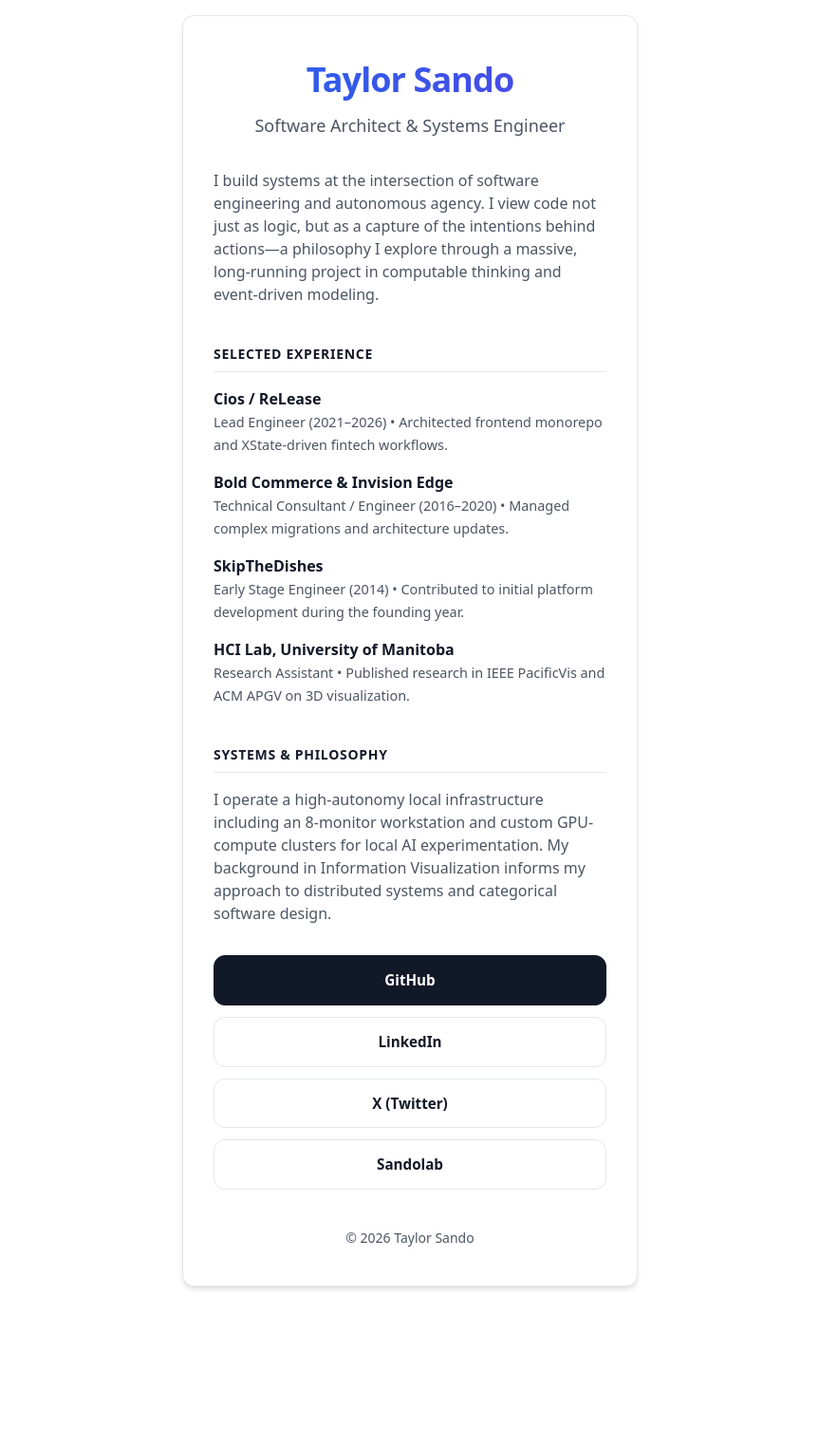
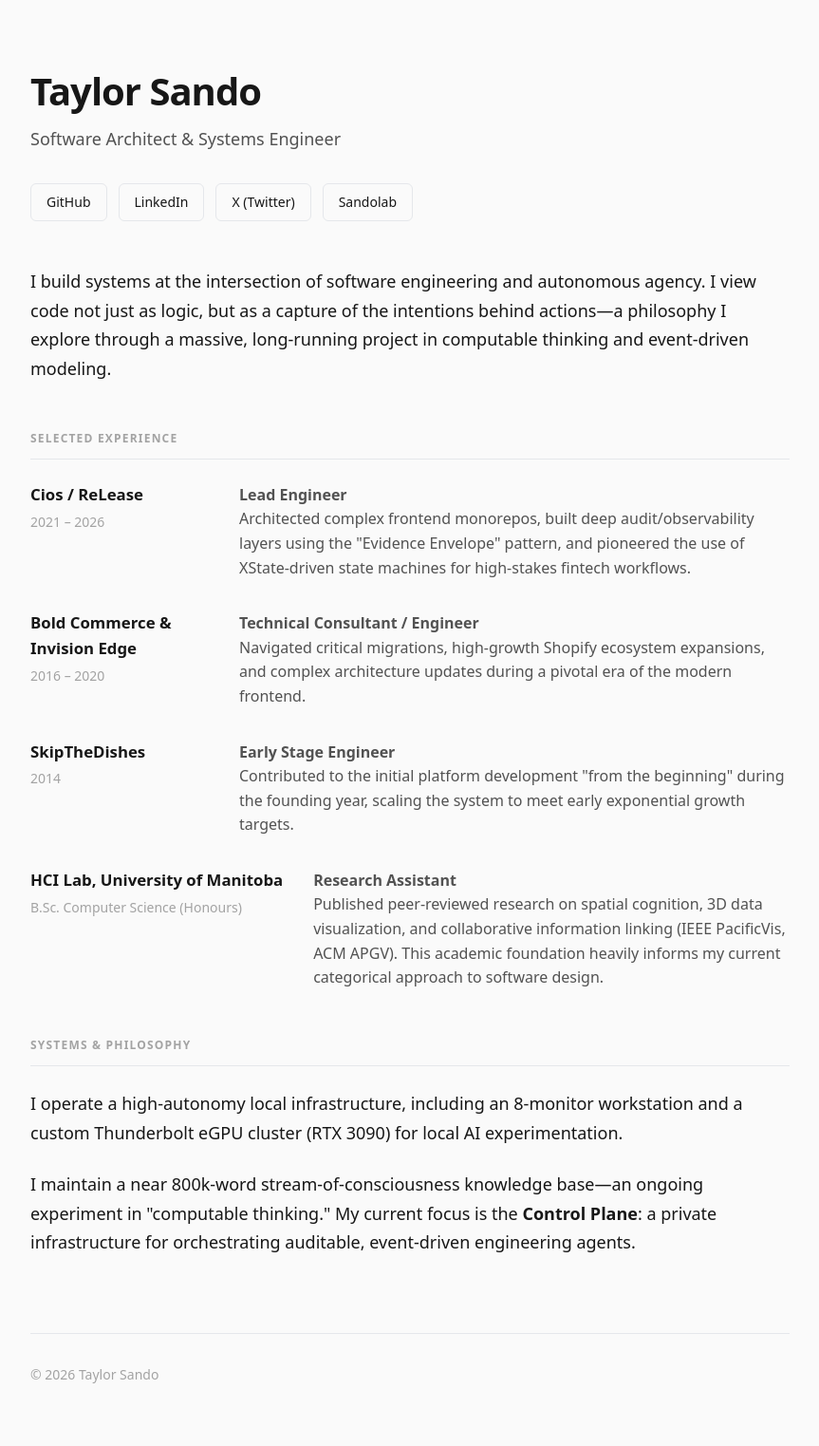
Before and after one commit to taylorSando/taylorSando.github.io, a Jekyll site: the page built from index.html, in a window 1280 px wide. Shown: the whole page at 95% size, without its empty margins (208-1071 px from the left). Built offline with Jekyll 4.4.1, drawn with Linux system fonts in a browser that asks for light colours; before the commit the page ends 1371 px from its top, so only the background shows below that.

Commit message:
style: overhaul to clean, wide architectural resume format

```diff
--- a/_layouts/landing.html
+++ b/_layouts/landing.html
@@ -12,7 +12,7 @@
   </head>
   <body>
     <div class="landing-container">
-      <div class="card">
+      <div class="content-wrapper">
         {{ content }}
       </div>
     </div>
--- a/css/landing.css
+++ b/css/landing.css
@@ -1,33 +1,26 @@
 :root {
-  /* Modern Color Palette - High Contrast & accessible */
-  --bg-color: #ffffff;
-  --text-main: #111827;
-  --text-muted: #4b5563;
-  --accent-primary: #2563eb;
-  --accent-secondary: #4f46e5;
+  /* Clean, sophisticated palette */
+  --bg-color: #fafafa;
+  --text-main: #171717;
+  --text-muted: #525252;
+  --text-light: #a3a3a3;
+  --accent-color: #2563eb;
   --border-color: #e5e7eb;
   --card-bg: #ffffff;
 
-  /* Layout Spacing */
-  --space-unit: 1rem;
-  --container-max: 480px;
-  --radius: 12px;
-
-  /* Shadows */
-  --shadow-sm: 0 1px 2px 0 rgb(0 0 0 / 0.05);
-  --shadow-md: 0 4px 6px -1px rgb(0 0 0 / 0.1), 0 2px 4px -2px rgb(0 0 0 / 0.1);
+  --space-unit: 1.5rem;
+  --container-max: 800px;
 }
 
-/* Dark Mode Fallback/Auto-detection */
 @media (prefers-color-scheme: dark) {
   :root {
-    --bg-color: #030712;
-    --text-main: #f9fafb;
-    --text-muted: #9ca3af;
-    --border-color: #1f2937;
-    --card-bg: #111827;
-    --accent-primary: #3b82f6;
-    --shadow-md: 0 10px 15px -3px rgb(0 0 0 / 0.5);
+    --bg-color: #0f172a; /* Slate 900 */
+    --text-main: #f8fafc; /* Slate 50 */
+    --text-muted: #cbd5e1; /* Slate 300 */
+    --text-light: #64748b; /* Slate 500 */
+    --border-color: #1e293b; /* Slate 800 */
+    --card-bg: #0f172a;
+    --accent-color: #38bdf8; /* Light blue */
   }
 }
 
@@ -41,124 +34,144 @@ body {
   background-color: var(--bg-color);
   color: var(--text-main);
   font-family: ui-sans-serif, system-ui, -apple-system, BlinkMacSystemFont, "Segoe UI", Roboto, "Helvetica Neue", Arial, sans-serif;
-  line-height: 1.5;
+  line-height: 1.6;
   -webkit-font-smoothing: antialiased;
+  -moz-osx-font-smoothing: grayscale;
 }
 
 .landing-container {
   min-height: 100vh;
   display: flex;
-  align-items: center;
   justify-content: center;
-  padding: var(--space-unit);
+  padding: 4rem 1.5rem;
 }
 
-.card {
+.content-wrapper {
   max-width: var(--container-max);
   width: 100%;
-  background-color: var(--card-bg);
-  padding: 2.5rem 2rem;
-  border-radius: var(--radius);
-  border: 1px solid var(--border-color);
-  box-shadow: var(--shadow-md);
-  text-align: center;
+}
+
+.header {
+  margin-bottom: 2rem;
 }
 
 .header h1 {
-  font-size: 2.25rem;
+  font-size: 2.5rem;
   font-weight: 800;
   letter-spacing: -0.025em;
-  margin-bottom: 0.5rem;
-  background: linear-gradient(to right, var(--accent-primary), var(--accent-secondary));
-  -webkit-background-clip: text;
-  -webkit-text-fill-color: transparent;
+  margin-bottom: 0.25rem;
+  color: var(--text-main);
 }
 
 .header p {
   color: var(--text-muted);
-  font-weight: 500;
+  font-weight: 400;
   font-size: 1.125rem;
 }
 
-.bio {
-  margin: 2rem 0;
-  color: var(--text-muted);
-  font-size: 1rem;
-  text-align: left;
-}
-
-.section-title {
-  font-size: 0.875rem;
-  font-weight: 700;
-  text-transform: uppercase;
-  letter-spacing: 0.05em;
-  color: var(--text-main);
-  margin: 2.5rem 0 1rem;
-  border-bottom: 1px solid var(--border-color);
-  padding-bottom: 0.5rem;
-  text-align: left;
-}
-
-.journey-list {
-  list-style: none;
-  text-align: left;
-  margin-bottom: 2rem;
-}
-
-.journey-item {
-  margin-bottom: 1rem;
-}
-
-.journey-item strong {
-  color: var(--text-main);
-  display: block;
-}
-
-.journey-item span {
-  font-size: 0.9rem;
-  color: var(--text-muted);
-}
-
+/* Horizontal links under header */
 .links {
   display: flex;
-  flex-direction: column;
+  flex-wrap: wrap;
   gap: 0.75rem;
+  margin-bottom: 3rem;
 }
 
 .btn {
-  display: block;
-  padding: 0.875rem 1rem;
+  display: inline-flex;
+  align-items: center;
+  padding: 0.5rem 1rem;
   text-decoration: none;
-  font-weight: 600;
-  border-radius: var(--radius);
-  transition: all 0.2s cubic-bezier(0.4, 0, 0.2, 1);
+  font-weight: 500;
+  font-size: 0.875rem;
+  border-radius: 6px;
+  transition: all 0.2s ease;
   border: 1px solid var(--border-color);
-  font-size: 0.95rem;
+  background-color: transparent;
+  color: var(--text-main);
 }
 
-.btn-primary {
+.btn:hover {
   background-color: var(--text-main);
   color: var(--bg-color);
   border-color: var(--text-main);
 }
 
-.btn-primary:hover {
-  opacity: 0.9;
-  transform: translateY(-1px);
+.bio {
+  margin-bottom: 3rem;
+  color: var(--text-main);
+  font-size: 1.125rem;
+  line-height: 1.7;
 }
 
-.btn-outline {
-  background-color: transparent;
-  color: var(--text-main);
+.bio p {
+  margin-bottom: 1.5rem;
 }
 
-.btn-outline:hover {
-  background-color: var(--border-color);
-  transform: translateY(-1px);
+.section-title {
+  font-size: 0.75rem;
+  font-weight: 700;
+  text-transform: uppercase;
+  letter-spacing: 0.1em;
+  color: var(--text-light);
+  margin: 3rem 0 1.5rem;
+  border-bottom: 1px solid var(--border-color);
+  padding-bottom: 0.75rem;
+}
+
+.journey-list {
+  display: flex;
+  flex-direction: column;
+  gap: 2rem;
+}
+
+.journey-item {
+  display: flex;
+  flex-direction: column;
+}
+
+@media (min-width: 640px) {
+  .journey-item {
+    flex-direction: row;
+    align-items: baseline;
+  }
+  .journey-meta {
+    min-width: 220px;
+    padding-right: 2rem;
+  }
+}
+
+.journey-meta strong {
+  display: block;
+  font-size: 1.05rem;
+  color: var(--text-main);
+  font-weight: 600;
+}
+
+.journey-meta span {
+  font-size: 0.875rem;
+  color: var(--text-light);
+  display: block;
+  margin-top: 0.25rem;
+}
+
+.journey-desc {
+  flex: 1;
+  color: var(--text-muted);
+  font-size: 1rem;
+  margin-top: 0.5rem;
+}
+
+@media (min-width: 640px) {
+  .journey-desc {
+    margin-top: 0;
+  }
 }
 
 footer {
-  margin-top: 2.5rem;
+  margin-top: 5rem;
+  padding-top: 2rem;
+  border-top: 1px solid var(--border-color);
   font-size: 0.875rem;
-  color: var(--text-muted);
+  color: var(--text-light);
 }
--- a/index.html
+++ b/index.html
@@ -7,46 +7,9 @@ layout: landing
   <p>Software Architect & Systems Engineer</p>
 </header>
 
-<div class="bio">
-  <p>
-    I build systems at the intersection of software engineering and autonomous agency.
-    I view code not just as logic, but as a capture of the intentions behind actions—a philosophy
-    I explore through a massive, long-running project in computable thinking and event-driven modeling.
-  </p>
-</div>
-
-<h2 class="section-title">Selected Experience</h2>
-<ul class="journey-list">
-  <li class="journey-item">
-    <strong>Cios / ReLease</strong>
-    <span>Lead Engineer (2021–2026) • Architected frontend monorepo and XState-driven fintech workflows.</span>
-  </li>
-  <li class="journey-item">
-    <strong>Bold Commerce & Invision Edge</strong>
-    <span>Technical Consultant / Engineer (2016–2020) • Managed complex migrations and architecture updates.</span>
-  </li>
-  <li class="journey-item">
-    <strong>SkipTheDishes</strong>
-    <span>Early Stage Engineer (2014) • Contributed to initial platform development during the founding year.</span>
-  </li>
-  <li class="journey-item">
-    <strong>HCI Lab, University of Manitoba</strong>
-    <span>Research Assistant • Published research in IEEE PacificVis and ACM APGV on 3D visualization.</span>
-  </li>
-</ul>
-
-<h2 class="section-title">Systems & Philosophy</h2>
-<div class="bio" style="margin-top: 0;">
-  <p>
-    I operate a high-autonomy local infrastructure including an 8-monitor workstation and
-    custom GPU-compute clusters for local AI experimentation. My background in
-    Information Visualization informs my approach to distributed systems and categorical software design.
-  </p>
-</div>
-
 <div class="links">
   {% if site.github_username %}
-  <a href="https://github.com/{{ site.github_username }}" class="btn btn-primary">
+  <a href="https://github.com/{{ site.github_username }}" class="btn btn-outline">
     GitHub
   </a>
   {% endif %}
@@ -66,6 +29,72 @@ layout: landing
   </a>
 </div>
 
+<div class="bio">
+  <p>
+    I build systems at the intersection of software engineering and autonomous agency.
+    I view code not just as logic, but as a capture of the intentions behind actions—a philosophy
+    I explore through a massive, long-running project in computable thinking and event-driven modeling.
+  </p>
+</div>
+
+<h2 class="section-title">Selected Experience</h2>
+<div class="journey-list">
+  <div class="journey-item">
+    <div class="journey-meta">
+      <strong>Cios / ReLease</strong>
+      <span>2021 – 2026</span>
+    </div>
+    <div class="journey-desc">
+      <strong>Lead Engineer</strong><br/>
+      Architected complex frontend monorepos, built deep audit/observability layers using the "Evidence Envelope" pattern, and pioneered the use of XState-driven state machines for high-stakes fintech workflows.
+    </div>
+  </div>
+
+  <div class="journey-item">
+    <div class="journey-meta">
+      <strong>Bold Commerce &<br/>Invision Edge</strong>
+      <span>2016 – 2020</span>
+    </div>
+    <div class="journey-desc">
+      <strong>Technical Consultant / Engineer</strong><br/>
+      Navigated critical migrations, high-growth Shopify ecosystem expansions, and complex architecture updates during a pivotal era of the modern frontend.
+    </div>
+  </div>
+
+  <div class="journey-item">
+    <div class="journey-meta">
+      <strong>SkipTheDishes</strong>
+      <span>2014</span>
+    </div>
+    <div class="journey-desc">
+      <strong>Early Stage Engineer</strong><br/>
+      Contributed to the initial platform development "from the beginning" during the founding year, scaling the system to meet early exponential growth targets.
+    </div>
+  </div>
+
+  <div class="journey-item">
+    <div class="journey-meta">
+      <strong>HCI Lab, University of Manitoba</strong>
+      <span>B.Sc. Computer Science (Honours)</span>
+    </div>
+    <div class="journey-desc">
+      <strong>Research Assistant</strong><br/>
+      Published peer-reviewed research on spatial cognition, 3D data visualization, and collaborative information linking (IEEE PacificVis, ACM APGV). This academic foundation heavily informs my current categorical approach to software design.
+    </div>
+  </div>
+</div>
+
+<h2 class="section-title">Systems & Philosophy</h2>
+<div class="bio" style="margin-top: 0;">
+  <p>
+    I operate a high-autonomy local infrastructure, including an 8-monitor workstation and
+    a custom Thunderbolt eGPU cluster (RTX 3090) for local AI experimentation.
+  </p>
+  <p>
+    I maintain a near 800k-word stream-of-consciousness knowledge base—an ongoing experiment in "computable thinking." My current focus is the <strong>Control Plane</strong>: a private infrastructure for orchestrating auditable, event-driven engineering agents.
+  </p>
+</div>
+
 <footer>
   <p>© {{ site.time | date: "%Y" }} Taylor Sando</p>
 </footer>
```
